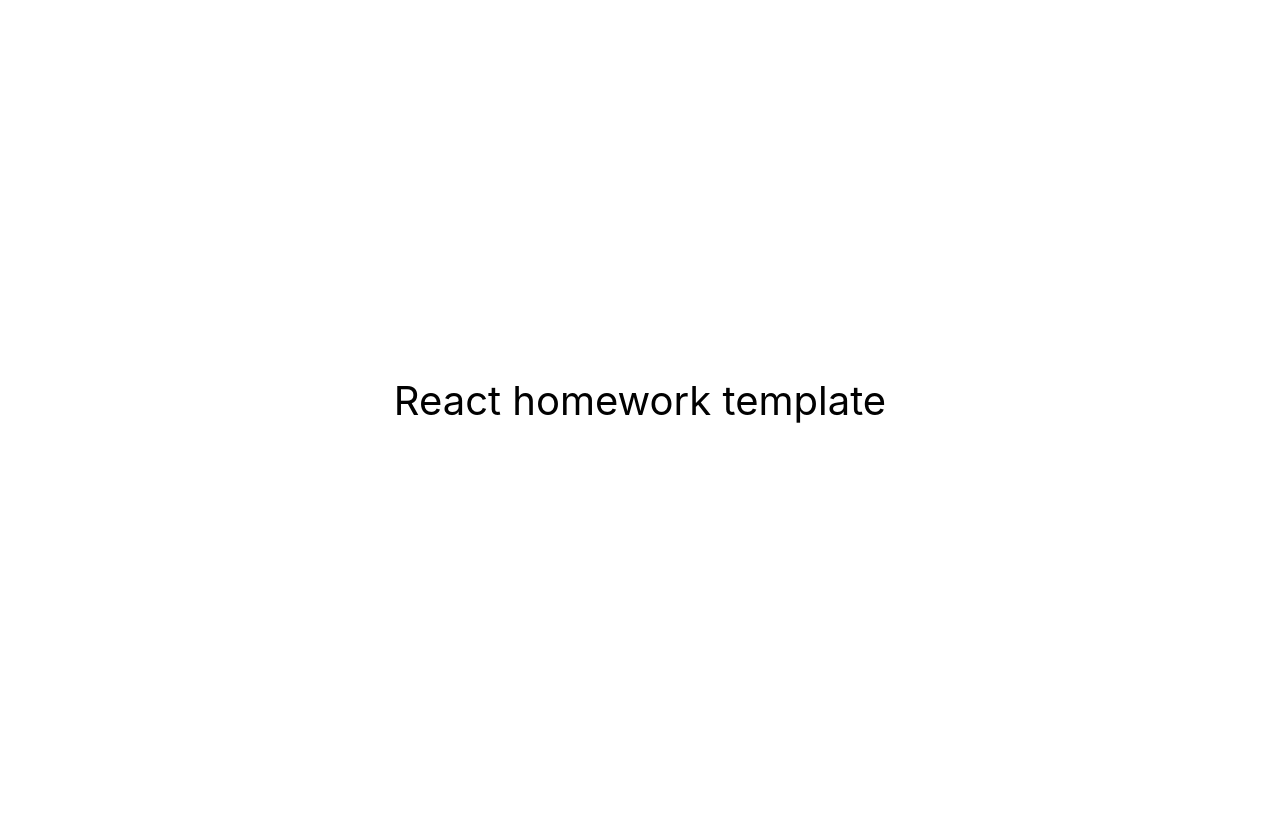
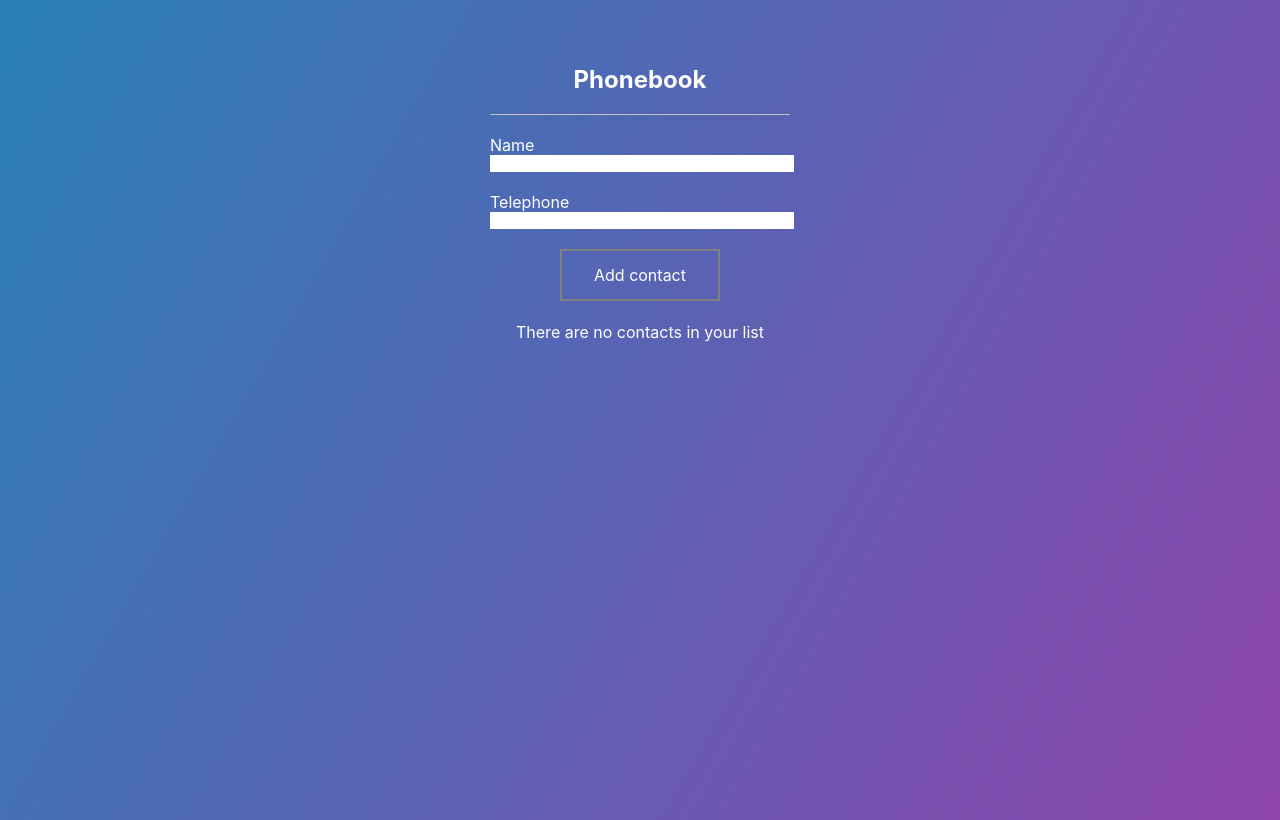
Before and after one commit to Arinagar/test, a React (Create React App) app: page / in a window 1280 px wide. Built offline with nearby package versions, Linux system fonts and the light colour scheme.

Commit message:
initial commit

```diff
--- a/src/components/App.jsx
+++ b/src/components/App.jsx
@@ -1,16 +1,62 @@
+import { React, useState, useEffect } from 'react';
+
+import { ContactsList } from './ContactList/ContactList';
+import { ContactForm } from './ContactForm/ContactForm';
+import { Filter } from './Filter/Filter';
+import css from './Container/Container.module.css';
+
 export const App = () => {
+  const [contacts, setContacts] = useState(
+    () => JSON.parse(localStorage.getItem('contacts')) ?? []
+  );
+  const [filter, setFilter] = useState('');
+
+  useEffect(() => {
+    localStorage.setItem('contacts', JSON.stringify(contacts));
+  }, [contacts]);
+
+  const onFindChange = inputValue => {
+    setFilter(inputValue);
+  };
+
+  const addNewContact = newContact => {
+    if (contacts.find(el => el.name === newContact.name)) {
+      alert(`${newContact.name} has already exists`);
+      return false;
+    }
+    setContacts(prev => [...prev, newContact]);
+
+    return true;
+  };
+
+  const deleteContact = id => {
+    setContacts(prev => prev.filter(el => el.id !== id));
+  };
+
+  const getFilteredContacts = () => {
+    const normalize = filter.toLowerCase().trim();
+    return contacts.filter(contact => {
+      return contact.name.toLowerCase().trim().includes(normalize);
+    });
+  };
+
+  const filteredContacts = getFilteredContacts();
+
   return (
-    <div
-      style={{
-        height: '100vh',
-        display: 'flex',
-        justifyContent: 'center',
-        alignItems: 'center',
-        fontSize: 40,
-        color: '#010101'
-      }}
-    >
-      React homework template
+    <div className={css.container}>
+      <ContactForm addNewContact={addNewContact} />
+
+      {contacts.length ? (
+        <>
+          <Filter onFilterInput={onFindChange} />
+          <ContactsList
+            filteredContacts={filteredContacts}
+            deleteContact={deleteContact}
+          />
+        </>
+      ) : (
+        <p>There are no contacts in your list</p>
+      )}
     </div>
   );
 };
--- /dev/null
+++ b/src/components/ContactForm/ContactForm.jsx
@@ -0,0 +1,69 @@
+import { React, useState } from 'react';
+import { nanoid } from 'nanoid';
+import PropTypes from 'prop-types';
+import css from './ContactForm.module.css';
+
+export const ContactForm = ({ addNewContact }) => {
+  const [name, setName] = useState('');
+  const [number, setNumber] = useState('');
+
+  const onInputChange = event => {
+    if (event.target.name === 'name') setName(event.target.value);
+    if (event.target.name === 'number') setNumber(event.target.value);
+  };
+
+  const onSubmitForm = event => {
+    event.preventDefault();
+
+    const isSuccess = addNewContact({
+      name: name.trim().toLowerCase(),
+      number,
+      id: nanoid(10),
+    });
+    if (isSuccess) {
+      setName('');
+      setNumber('');
+    }
+  };
+
+  return (
+    <div className={css.form}>
+      <form onSubmit={onSubmitForm}>
+        <h2>Phonebook</h2>
+        <label>
+          Name
+          <input
+            type="text"
+            name="name"
+            pattern="^[a-zA-Zа-яА-Я]+(([' -][a-zA-Zа-яА-Я ])?[a-zA-Zа-яА-Я]*)*$"
+            title="Name may contain only letters, apostrophe, dash and spaces. For example Adrian, Jacob Mercer, Charles de Batz de Castelmore d'Artagnan, A"
+            value={name}
+            required
+            onChange={onInputChange}
+            className={css.input}
+          />
+        </label>
+        <label>
+          Telephone
+          <input
+            type="tel"
+            name="number"
+            pattern="\+?\d{1,4}?[-.\s]?\(?\d{1,3}?\)?[-.\s]?\d{1,4}[-.\s]?\d{1,4}[-.\s]?\d{1,9}"
+            title="Phone number must be digits and can contain spaces, dashes, parentheses and can start with +"
+            required
+            value={number}
+            onChange={onInputChange}
+            className={css.input}
+          />
+        </label>
+        <button type="submit" className={css.btn}>
+          Add contact
+        </button>
+      </form>
+    </div>
+  );
+};
+
+ContactForm.propTypes = {
+  addNewContact: PropTypes.func.isRequired,
+};
--- /dev/null
+++ b/src/components/ContactForm/ContactForm.module.css
@@ -0,0 +1,48 @@
+.form {
+  border-radius: 20px;
+  padding: 5px;
+  display: flex;
+  flex-direction: column;
+  justify-content: center;
+  align-items: center;
+  width: 400px;
+  box-sizing: border-box;
+}
+.form form {
+  width: 300px;
+}
+
+.form h2 {
+  text-align: center;
+  padding: 0 0 20px 0;
+  border-bottom: 1px solid silver;
+}
+
+.input {
+  display: flex;
+  flex-direction: column;
+  width: 100%;
+  margin-bottom: 20px;
+  border: none;
+  outline: none;
+  transition: 0.25s;
+}
+.btn {
+  background: none;
+  border: 2px solid grey;
+  font: inherit;
+  line-height: 1;
+  margin: 0.5em;
+  padding: 1em 2em;
+  transition: 0.25s;
+  cursor: pointer;
+  display: block;
+  margin: 0 auto;
+  color: white;
+}
+
+.btn:hover,
+:focus {
+  box-shadow: 0 0.5em 0.5em -0.4em #ffa260;
+  transform: translateY(-0.25em);
+}
--- /dev/null
+++ b/src/components/ContactList/ContactList.jsx
@@ -0,0 +1,33 @@
+import PropTypes from 'prop-types';
+import css from './ContactList.module.css';
+
+export const ContactsList = ({ filteredContacts, deleteContact }) => {
+  return (
+    <ul className={css.list}>
+      {filteredContacts.map(el => {
+        return (
+          <li key={el.id} className={css.list_item}>
+            {el.name}: {el.number}
+            <button
+              type="button"
+              onClick={() => deleteContact(el.id)}
+              className={css.list_button}
+            >
+              Delete
+            </button>
+          </li>
+        );
+      })}
+    </ul>
+  );
+};
+
+ContactsList.propType = {
+  filteredContacts: PropTypes.arrayOf(
+    PropTypes.shape({
+      name: PropTypes.string.isRequired,
+      number: PropTypes.string.isRequired,
+      id: PropTypes.string.isRequired,
+    }).isRequired
+  ).isRequired,
+};
--- /dev/null
+++ b/src/components/ContactList/ContactList.module.css
@@ -0,0 +1,28 @@
+.list {
+  display: flex;
+  flex-direction: column;
+  gap: 10px;
+}
+
+.list_item {
+  display: flex;
+  width: 100%;
+  gap: 10px;
+  justify-content: space-between;
+  align-items: center;
+  font-size: 20px;
+}
+
+.list_button {
+  background: none;
+  border-radius: 10px;
+  border: 1px solid grey;
+  color: white;
+  cursor: pointer;
+}
+
+.list_button:hover,
+.list_button:focus {
+  box-shadow: 0 0.5em 0.5em -0.4em #ffa260;
+  transform: translateY(-0.25em);
+}
--- /dev/null
+++ b/src/components/Container/Container.module.css
@@ -0,0 +1,22 @@
+body {
+  margin: 0;
+  padding: 0;
+  font-family: Montserrat;
+  background: linear-gradient(120deg, #2980b9, #8e44ad);
+  height: 100vh;
+  overflow: hidden;
+  color: white;
+}
+
+.container {
+  margin-left: auto;
+  margin-right: auto;
+  display: flex;
+  flex-direction: column;
+  justify-content: center;
+  align-items: center;
+  padding: 20px;
+  width: 500px;
+  margin-top: 20px;
+  border-radius: 20px;
+}
--- /dev/null
+++ b/src/components/Filter/Filter.jsx
@@ -0,0 +1,20 @@
+import PropTypes from 'prop-types';
+import css from './Filter.module.css';
+export const Filter = ({ onFilterInput }) => {
+  return (
+    <div className={css.contacts}>
+      <h2>Contacts</h2>
+      <p>Find contacts by name</p>
+      <input
+        type="text"
+        name="filter"
+        onChange={event => onFilterInput(event.target.value)}
+        placeholder="Search contacts"
+      />
+    </div>
+  );
+};
+
+Filter.propTypes = {
+  onFilterInput: PropTypes.func.isRequired,
+};
--- /dev/null
+++ b/src/components/Filter/Filter.module.css
@@ -0,0 +1,28 @@
+.contacts {
+  display: flex;
+  flex-direction: column;
+  width: 100%;
+  justify-content: center;
+  margin-left: auto;
+  margin-right: auto;
+}
+
+.contacts h2 {
+  text-align: center;
+  padding-bottom: 10px;
+  border-bottom: 1px solid silver;
+  margin: 0;
+  margin-top: 15px;
+}
+.contacts p {
+  margin-left: auto;
+  margin-right: auto;
+}
+
+.contacts input {
+  outline: none;
+  border: none;
+  width: 400px;
+  margin-left: auto;
+  margin-right: auto;
+}
```
